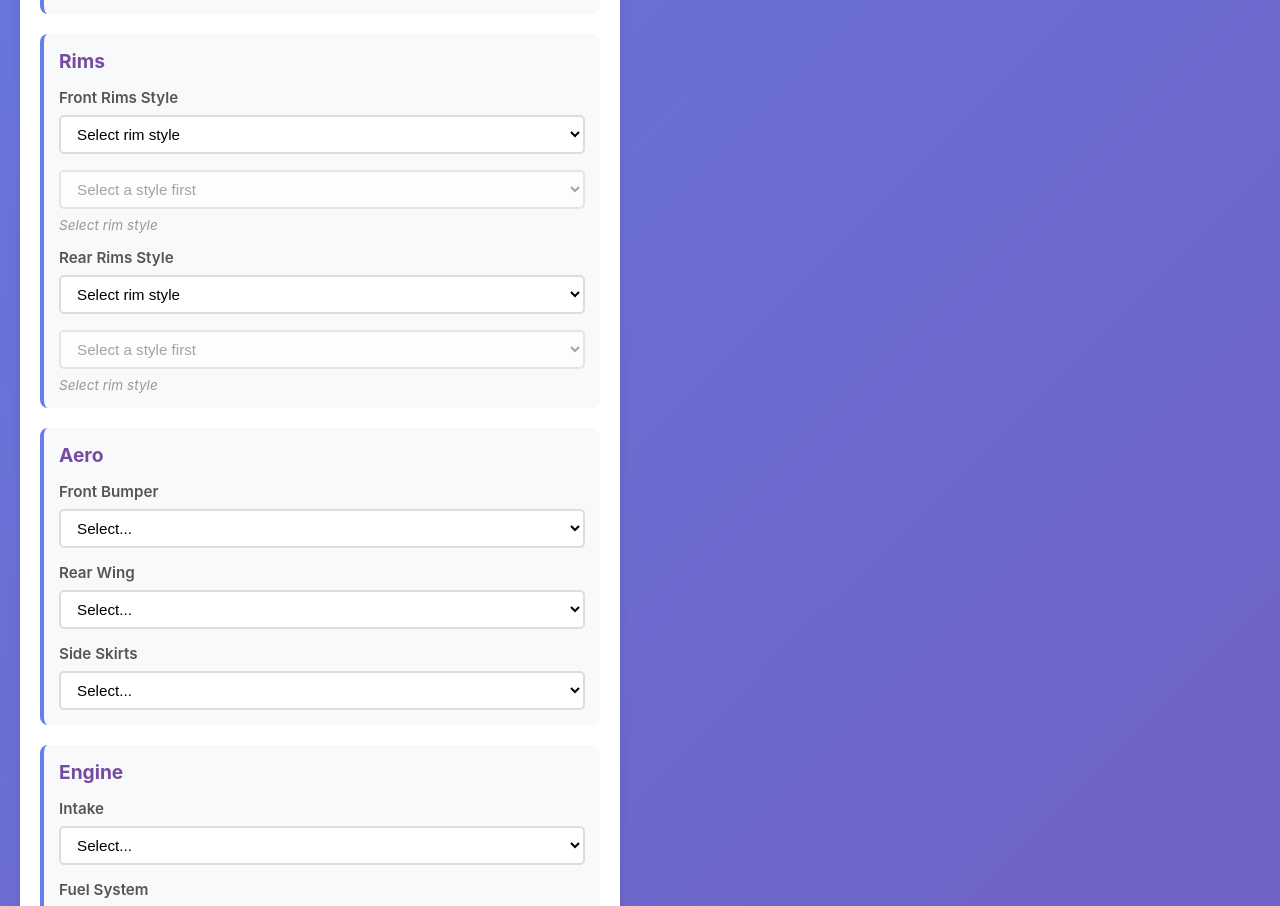
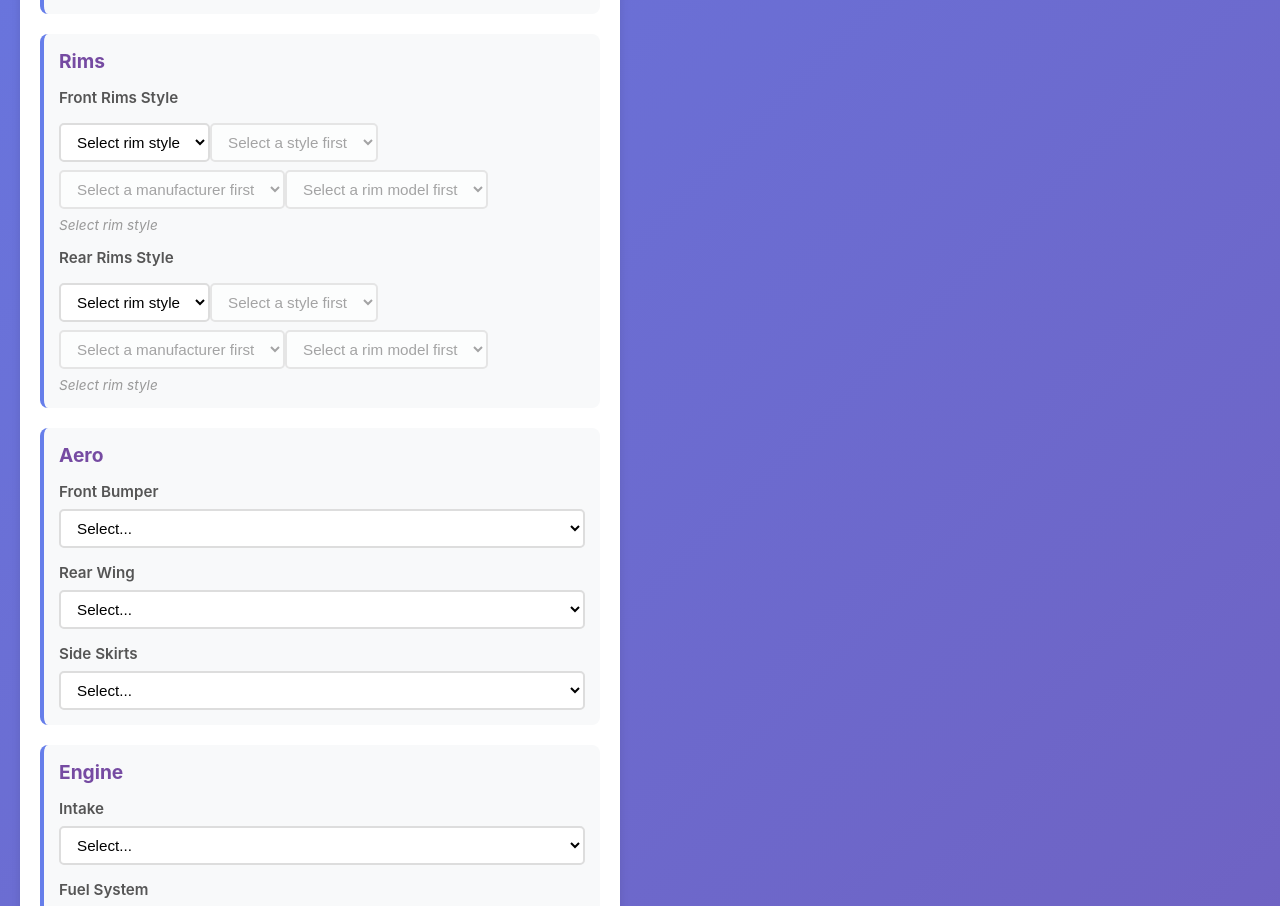
Before and after one commit to Frazmcc/FH5-Tuner, a React (Vite) app: page / in a window 1280 px wide. Shown: the part 1175-2081 px from the top of the page. Built offline with nearby package versions, Linux system fonts and the light colour scheme.

Commit message:
Refactor PartsForm to improve rim selection logic

```diff
--- a/src/components/PartsForm.tsx
+++ b/src/components/PartsForm.tsx
@@ -34,9 +34,10 @@ interface PartsFormProps {
   schema: PartsSchema;
   values: { [section: string]: { [part: string]: string } };
   onValueChange: (section: string, part: string, value: string) => void;
-  rims?: RimEntry[];
+  rims?: RimEntry[]; // loaded from data/fh5_rims.json
 }
 
+// fixed styles
 const FIXED_RIM_STYLES = ['Sport', 'Multi-Piece', 'Specialised', 'Stock'] as const;
 type FixedStyle = typeof FIXED_RIM_STYLES[number];
 
@@ -47,18 +48,12 @@ function rimGet(v: RimEntry, ...keys: string[]) {
   return undefined;
 }
 
-function rimModel(rim: RimEntry) {
-  // The "model" is the Name field
-  return String(rimGet(rim, 'Name', 'name') ?? '').trim();
-}
-
 function normalizeToFixedStyle(raw?: string | null): FixedStyle | null {
   if (!raw) return null;
   const s = String(raw).trim().toLowerCase();
   if (!s) return null;
   if (s.includes('sport')) return 'Sport';
-  if (s.includes('multi')) return 'Multi-Piece';
-  if (s.includes('split')) return 'Multi-Piece';
+  if (s.includes('multi') || s.includes('split') || s.includes('piece')) return 'Multi-Piece';
   if (s.includes('special') || s.includes('specialis') || s.includes('specializ')) return 'Specialised';
   if (s.includes('stock')) return 'Stock';
   for (const fs of FIXED_RIM_STYLES) {
@@ -67,37 +62,91 @@ function normalizeToFixedStyle(raw?: string | null): FixedStyle | null {
   return 'Stock';
 }
 
+function dedupeSorted(values: string[]) {
+  return Array.from(new Set(values.filter(Boolean))).sort((a, b) => a.localeCompare(b));
+}
+
 export default function PartsForm({ schema, values, onValueChange, rims }: PartsFormProps) {
   const renderControl = (section: string, partName: string, partConfig: PartOption) => {
-    const currentValue = values[section]?.[partName] || '';
+    const currentStyle = values[section]?.[partName] || '';
+    const manufacturerKey = `${partName}-Manufacturer`;
+    const nameKey = `${partName}-Name`;
+    const sizeKey = `${partName}-Size`;
+    const combinedKey = `${partName}-Rim`; // keep for compatibility
 
-    const renderRimsSelector = () => {
-      const rimsByStyle: Record<FixedStyle, RimEntry[]> = {
-        'Sport': [],
-        'Multi-Piece': [],
-        'Specialised': [],
-        'Stock': [],
-      };
+    const currentManufacturer = values[section]?.[manufacturerKey] || '';
+    const currentName = values[section]?.[nameKey] || '';
+    const currentSize = values[section]?.[sizeKey] || '';
 
-      if (rims && rims.length) {
-        for (const r of rims) {
-          const rawStyle = rimGet(r, 'Style', 'style') ?? '';
-          const normalized = normalizeToFixedStyle(String(rawStyle));
-          if (normalized) rimsByStyle[normalized].push(r);
-        }
+    // build rims grouped or derived lists
+    const rimsList = rims || [];
+
+    // manufacturers for a style
+    const manufacturersForStyle = React.useMemo(() => {
+      if (!currentStyle) return [] as string[];
+      const ms: string[] = rimsList
+        .filter((r) => {
+          const style = String(rimGet(r, 'Style', 'style') ?? '').trim();
+          const norm = normalizeToFixedStyle(style);
+          return norm && norm === currentStyle;
+        })
+        .map((r) => String(rimGet(r, 'Manufacturer', 'manufacturer') ?? '').trim());
+      return dedupeSorted(ms);
+    }, [rimsList, currentStyle]);
+
+    // names for style + manufacturer
+    const namesForStyleManufacturer = React.useMemo(() => {
+      if (!currentStyle || !currentManufacturer) return [] as string[];
+      const ns: string[] = rimsList
+        .filter((r) => {
+          const style = String(rimGet(r, 'Style', 'style') ?? '').trim();
+          const norm = normalizeToFixedStyle(style);
+          const man = String(rimGet(r, 'Manufacturer', 'manufacturer') ?? '').trim();
+          return norm === currentStyle && man.toLowerCase() === currentManufacturer.toLowerCase();
+        })
+        .map((r) => String(rimGet(r, 'Name', 'name') ?? '').trim());
+      return dedupeSorted(ns);
+    }, [rimsList, currentStyle, currentManufacturer]);
+
+    // sizes for style+manufacturer+name
+    const sizesForSelection = React.useMemo(() => {
+      if (!currentStyle || !currentManufacturer || !currentName) return [] as string[];
+      const ss: string[] = rimsList
+        .filter((r) => {
+          const style = String(rimGet(r, 'Style', 'style') ?? '').trim();
+          const norm = normalizeToFixedStyle(style);
+          const man = String(rimGet(r, 'Manufacturer', 'manufacturer') ?? '').trim();
+          const name = String(rimGet(r, 'Name', 'name') ?? '').trim();
+          return norm === currentStyle && man.toLowerCase() === currentManufacturer.toLowerCase() && name === currentName;
+        })
+        .map((r) => String(rimGet(r, 'Size', 'size') ?? '').trim());
+      return dedupeSorted(ss);
+    }, [rimsList, currentStyle, currentManufacturer, currentName]);
+
+    // helper to update combined value for backwards compatibility
+    const updateCombined = (man: string, nm: string, sz: string) => {
+      if (man && nm && sz) {
+        onValueChange(section, combinedKey, `${man}|||${nm}|||${sz}`);
+      } else {
+        onValueChange(section, combinedKey, '');
       }
+    };
 
-      const wheelKey = `${partName}-Rim`;
-      const selectedWheel = values[section]?.[wheelKey] || '';
-
+    // Render the 4-select rim UI for Rims section
+    const renderRimFourDropdowns = () => {
       return (
-        <div className="dropdown-group">
+        <div className="rim-4-group">
+          {/* Dropdown 1: Style */}
           <select
-            value={currentValue}
+            value={currentStyle}
             onChange={(e) => {
-              const newStyle = e.target.value;
-              onValueChange(section, partName, newStyle);
-              onValueChange(section, wheelKey, '');
+              const s = e.target.value;
+              onValueChange(section, partName, s);
+              // clear downstream
+              onValueChange(section, manufacturerKey, '');
+              onValueChange(section, nameKey, '');
+              onValueChange(section, sizeKey, '');
+              onValueChange(section, combinedKey, '');
             }}
             className="style-select"
           >
@@ -109,58 +158,89 @@ export default function PartsForm({ schema, values, onValueChange, rims }: Parts
             ))}
           </select>
 
+          {/* Dropdown 2: Manufacturer (filtered by style) */}
           <select
-            value={selectedWheel}
-            onChange={(e) => onValueChange(section, wheelKey, e.target.value)}
-            className="rim-select"
-            disabled={!currentValue}
+            value={currentManufacturer}
+            onChange={(e) => {
+              const m = e.target.value;
+              onValueChange(section, manufacturerKey, m);
+              // clear downstream
+              onValueChange(section, nameKey, '');
+              onValueChange(section, sizeKey, '');
+              onValueChange(section, combinedKey, '');
+            }}
+            disabled={!currentStyle}
             style={{ marginTop: 8 }}
           >
-            <option value="">{currentValue ? 'Select rim model...' : 'Select a style first'}</option>
+            <option value="">{currentStyle ? 'Select manufacturer...' : 'Select a style first'}</option>
+            {manufacturersForStyle.map((m) => (
+              <option key={m} value={m}>
+                {m}
+              </option>
+            ))}
+          </select>
 
-            {currentValue &&
-              (rimsByStyle[currentValue as FixedStyle] || []).map((r, idx) => {
-                const model = rimModel(r);
-                const manufacturer = String(rimGet(r, 'Manufacturer', 'manufacturer') ?? '').trim();
-                // keep value encoding manufacturer|||model for later parsing if needed
-                const val = `${manufacturer}|||${model}`;
-                return (
-                  <option key={idx} value={val}>
-                    {model}
-                  </option>
-                );
-              })}
+          {/* Dropdown 3: Rim Name (filtered by style+manufacturer) */}
+          <select
+            value={currentName}
+            onChange={(e) => {
+              const nm = e.target.value;
+              onValueChange(section, nameKey, nm);
+              // clear size and combined
+              onValueChange(section, sizeKey, '');
+              onValueChange(section, combinedKey, '');
+            }}
+            disabled={!currentManufacturer}
+            style={{ marginTop: 8 }}
+          >
+            <option value="">{currentManufacturer ? 'Select rim model...' : 'Select a manufacturer first'}</option>
+            {namesForStyleManufacturer.map((nm) => (
+              <option key={nm} value={nm}>
+                {nm}
+              </option>
+            ))}
+          </select>
+
+          {/* Dropdown 4: Rim Size (filtered by style+manufacturer+name) */}
+          <select
+            value={currentSize}
+            onChange={(e) => {
+              const sz = e.target.value;
+              onValueChange(section, sizeKey, sz);
+              // update combined as manufacturer|||name|||size
+              const man = values[section]?.[manufacturerKey] || '';
+              const nm = values[section]?.[nameKey] || '';
+              updateCombined(man, nm, sz);
+            }}
+            disabled={!currentName}
+            style={{ marginTop: 8 }}
+          >
+            <option value="">{currentName ? 'Select rim size...' : 'Select a rim model first'}</option>
+            {sizesForSelection.map((sz) => (
+              <option key={sz} value={sz}>
+                {sz}
+              </option>
+            ))}
           </select>
         </div>
       );
     };
 
+    // Switch by control type
     switch (partConfig.control) {
       case 'button':
-        if (section === 'Rims' && rims) {
-          return renderRimsSelector();
+      case 'dropdown':
+        // only Rims section gets the 4-dropdown UI
+        if (section === 'Rims' && rims && rims.length) {
+          return renderRimFourDropdowns();
         }
+        // otherwise render a single select
         return (
           <select
-            value={currentValue}
+            value={values[section]?.[partName] || ''}
             onChange={(e) => onValueChange(section, partName, e.target.value)}
             className="part-select"
           >
-            <option value="">Select...</option>
-            {partConfig.options?.map((option) => (
-              <option key={option} value={option}>
-                {option}
-              </option>
-            ))}
-          </select>
-        );
-
-      case 'dropdown':
-        if (section === 'Rims' && rims) {
-          return renderRimsSelector();
-        }
-        return (
-          <select value={currentValue} onChange={(e) => onValueChange(section, partName, e.target.value)}>
             <option value="">Select...</option>
             {partConfig.options?.map((option) => (
               <option key={option} value={option}>
@@ -174,7 +254,7 @@ export default function PartsForm({ schema, values, onValueChange, rims }: Parts
         return (
           <input
             type="text"
-            value={currentValue}
+            value={values[section]?.[partName] || ''}
             onChange={(e) => onValueChange(section, partName, e.target.value)}
             placeholder={partConfig.default || partConfig.hint || ''}
           />
```
